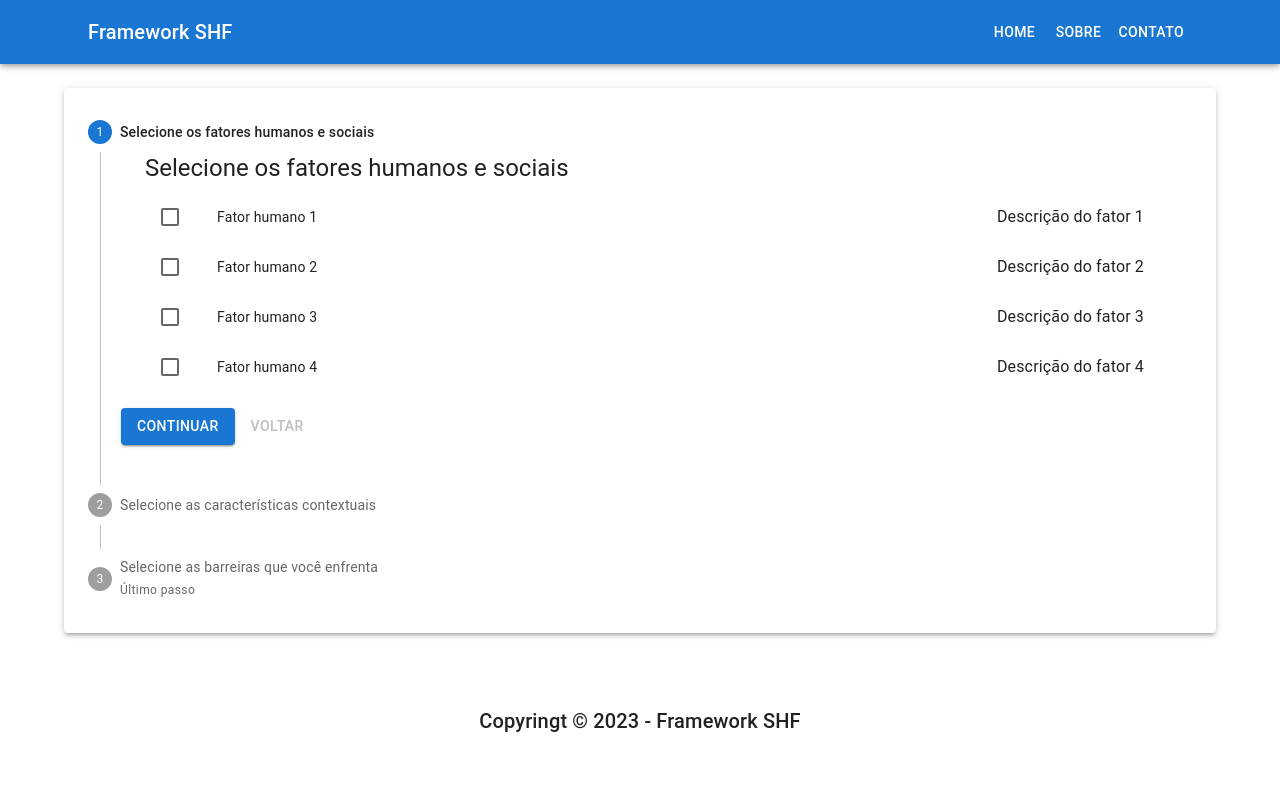
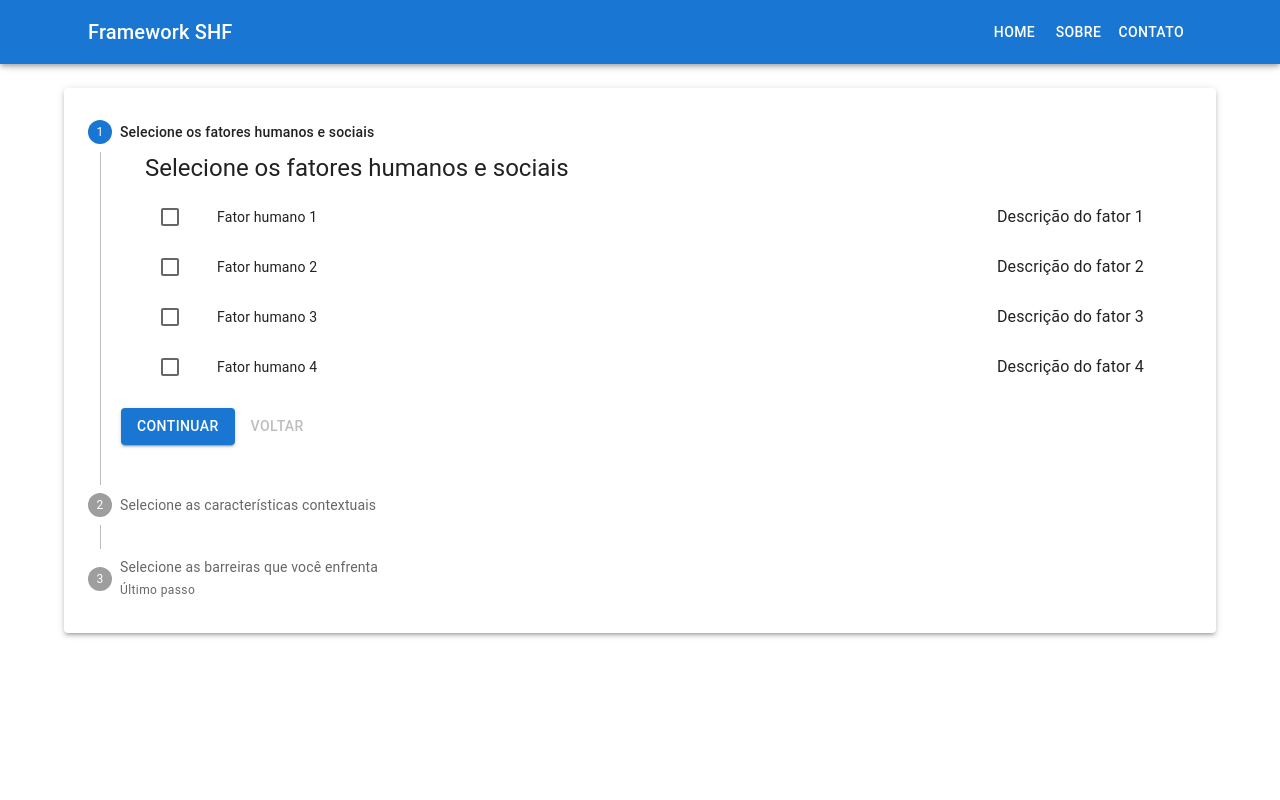
Before and after one commit to cassianojr/framework-shf, a React (Vite) app: page /framework in a window 1280 px wide. Shown: the top 800 px of the page. Built offline with nearby package versions, Linux system fonts and the light colour scheme.

Commit message:
Create sticky footer

```diff
--- a/src/components/Footer.tsx
+++ b/src/components/Footer.tsx
@@ -3,8 +3,13 @@ import { Box, Container, Typography } from "@mui/material";
 export default function Footer() {
 
   return (
-    <Box component="footer" sx={{ bgcolor: 'background.paper', py: 6 }}>
-      <Container maxWidth="lg">
+    <Box component="footer"sx={{
+      py: 3,
+      px: 2,
+      mt: 'auto',
+      backgroundColor: '#E0E3E7'
+    }}>
+      <Container maxWidth="sm">
         <Typography variant="h6" align="center" gutterBottom>
           Copyringt &copy; {new Date().getFullYear()} - Framework SHF
         </Typography>
--- a/src/pages/Framework.tsx
+++ b/src/pages/Framework.tsx
@@ -153,7 +153,7 @@ export default function Framework() {
     <>
       <Navbar />
       <Toolbar />
-      <Container sx={{ mt: 3 }}>
+      <Container sx={{ mt: 3, minHeight: '100vh' }}>
 
         <StepperComponent steps={steps} suggestions={suggestions} copingMecanisms={copingMecanisms}/>
 
--- a/src/pages/Home.tsx
+++ b/src/pages/Home.tsx
@@ -20,7 +20,7 @@ function Home() {
       <Navbar />
       <Toolbar />
       <Hero {...heroData} />
-      <Container>
+      <Container sx={{minHeight: '100vh' }}>
         <section id="sobre">
           <Box sx={{ my: 4 }}>
             <Typography variant="h4" component="h1" gutterBottom>
```
